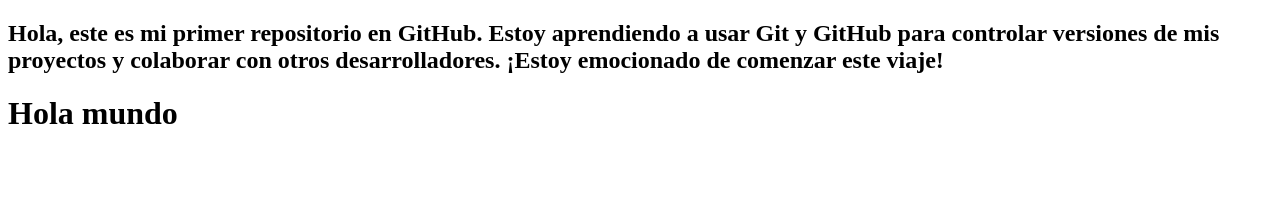
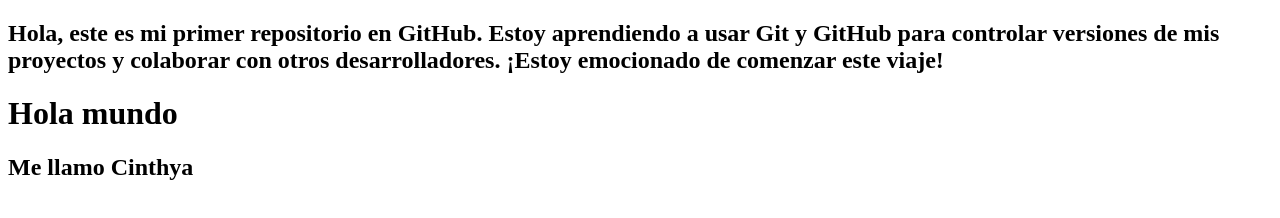
Before and after one commit to CinthyaJG9/mi-primer-repositorio, a plain HTML site: page index.html in a window 1280 px wide. Drawn offline with Linux system fonts and the light colour scheme.

Commit message:
Agrega mensaje de presentación

```diff
--- a/index.html
+++ b/index.html
@@ -13,6 +13,8 @@
     <h1>
         Hola mundo
     </h1>
-
+    <h2>
+        Me llamo Cinthya
+    </h2>
 </body>
 </html>
```
